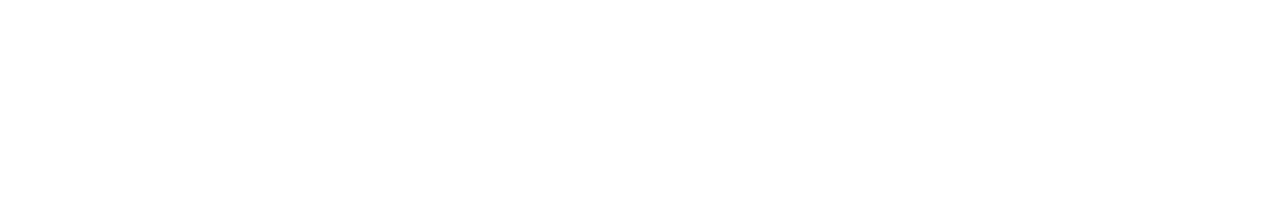
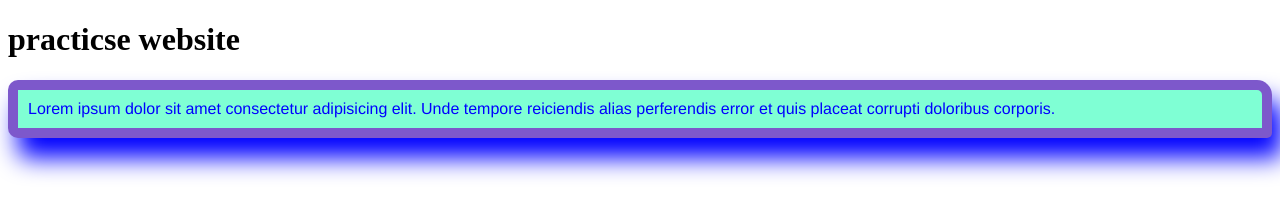
Before and after one commit to soumen01xninja/My-first-github-, a plain HTML site: page index.html in a window 1280 px wide. Drawn offline with Linux system fonts and the light colour scheme.

Commit message:
added my first blog

```diff
--- a/index.html
+++ b/index.html
@@ -4,8 +4,10 @@
     <meta charset="UTF-8">
     <meta name="viewport" content="width=device-width, initial-scale=1.0">
     <title>my first ever github report</title>
+    <link rel="stylesheet" href="style/design.css">
 </head>
 <body>
-
+    <h1>practicse website</h1>
+    <p class="soumen">Lorem ipsum dolor sit amet consectetur adipisicing elit. Unde tempore reiciendis alias perferendis error et quis placeat corrupti doloribus corporis.</p>
 </body>
 </html>
--- /dev/null
+++ b/style/design.css
@@ -0,0 +1,10 @@
+.soumen{
+    font-family: 'Franklin Gothic Medium', 'Arial Narrow', Arial, sans-serif;
+    background-color: aquamarine;
+    color: blue;
+    padding: 10px;
+    border: 10px solid rgba(125, 47, 202, 0.801);
+    box-shadow: 10px 20px 25px;
+    border-radius: 10px 15px 5px 10px;
+
+}
```
